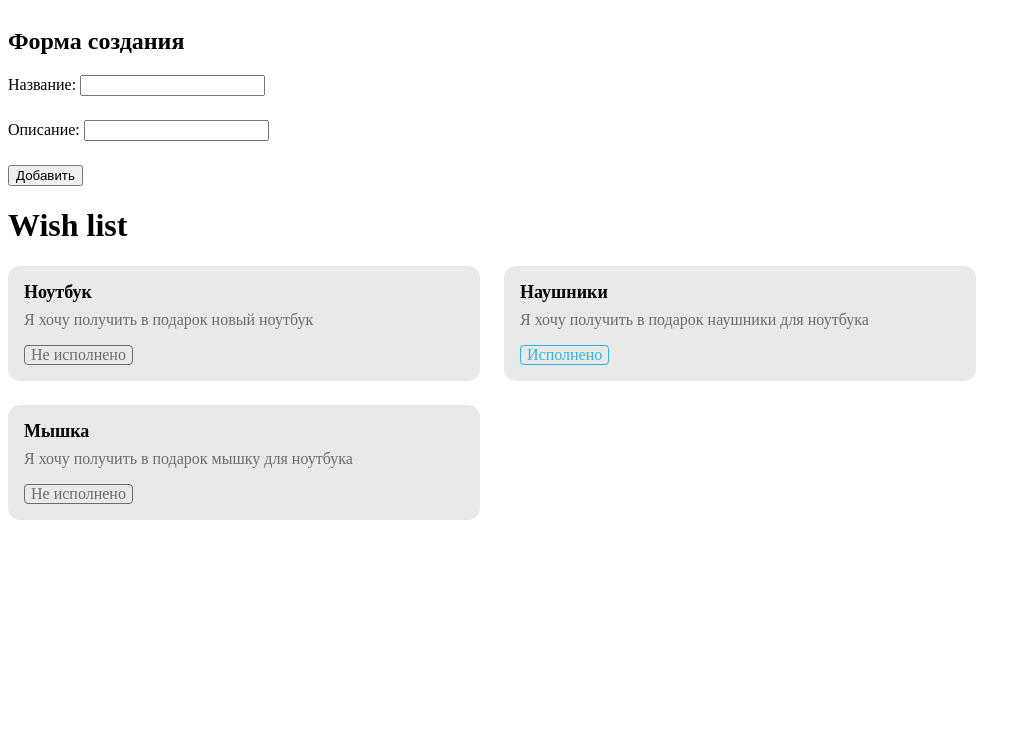
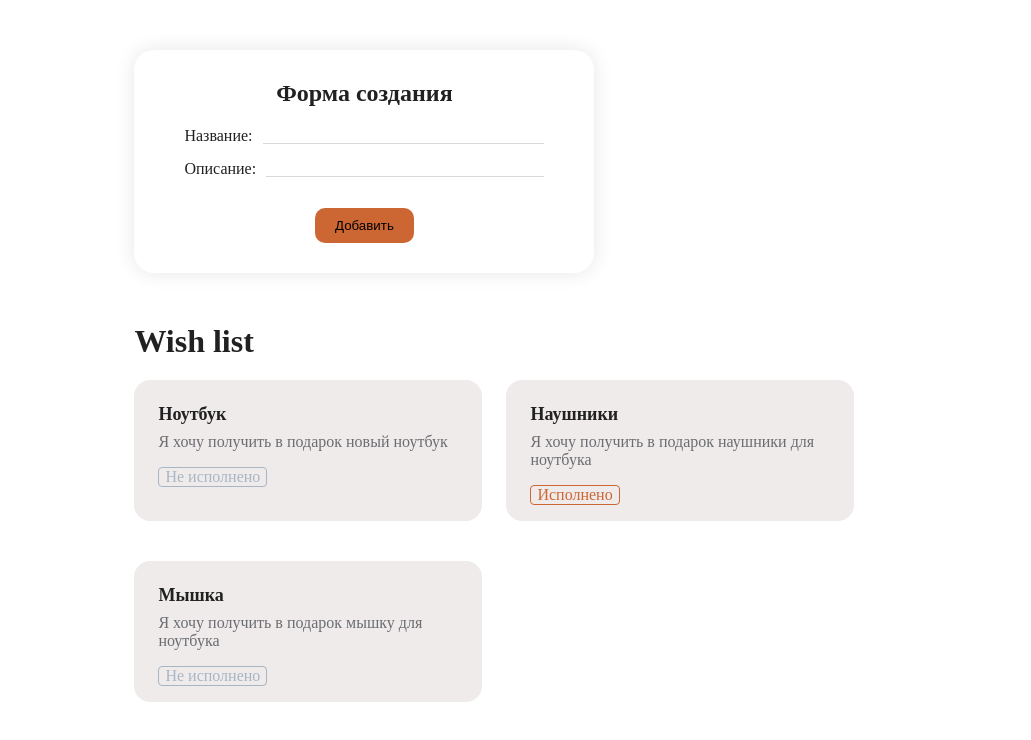
Before and after one commit to MashaMoreva/wish-list, a Vue app: page / in a window 1280 px wide. Shown: the top 740 px of the page, without its empty margins (0-1031 px from the left). Built offline with nearby package versions, Linux system fonts and the light colour scheme.

Commit message:
update-styles

```diff
--- a/src/App.vue
+++ b/src/App.vue
@@ -57,6 +57,6 @@ const openCardForEdit = (card) => {
 };
 </script>
 
-<style scoped>
+<style>
 @import './assets/global.css';
 </style>
--- a/src/assets/global.css
+++ b/src/assets/global.css
@@ -1,12 +1,49 @@
 body {
-    background-color: rgb(241, 248, 255);
     color: #212121;
+}
 
+p,
+h1,
+h2 {
+    margin: 0;
+}
+
+h1,
+h2 {
+    margin-bottom: 20px;
+}
+
+label {
+    width: 90%;
+    display: flex;
+    align-items: center;
+}
+
+label:first-of-type {
+    margin-bottom: 15px;
+}
+
+input {
+    padding: 0;
+    border: none;
+    outline: none;
+    width: 100%;
+    margin-left: 10px;
+    border-bottom: 1px solid #D9D9D9;
+}
+
+button {
+    padding: 0;
+    border: none;
+    background: transparent;
+    cursor: pointer;
+    padding: 10px 20px;
+    border-radius: 10px;
 }
 
 .container {
     width: 80%;
-    max-width: 0 auto;
+    margin: 0 auto;
 }
 
 .wrapper {
--- a/src/components/AppCard.vue
+++ b/src/components/AppCard.vue
@@ -27,12 +27,13 @@ const props = defineProps({
 
 <style scoped>
 .card {
-    width: 440px;
-    padding: 16px;
-    background-color: #eae9e9;
-    border-radius: 12px;
-    cursor: pointer;
+    width: 300px;
+    padding: 24px 24px 16px;
+    background-color: #f0ebeb;
+    border-radius: 16px;
+    margin-bottom: 16px;
 }
+
 
 .card-title {
     font-size: 18px;
@@ -40,10 +41,12 @@ const props = defineProps({
     margin-bottom: 8px;
 }
 
+
 .card-description {
     color: rgb(106, 109, 114);
     margin-bottom: 16px;
 }
+
 
 .card-completed {
     display: flex;
@@ -51,17 +54,19 @@ const props = defineProps({
     gap: 4px;
 }
 
+
 .card-is-completed {
     padding: 0 6px;
-    border: 1px solid rgb(42, 182, 231);
-    color: rgb(42, 182, 231);
+    border: 1px solid rgba(204, 102, 51, 1);
+    color: rgba(204, 102, 51, 1);
     border-radius: 4px;
 }
 
+
 .card-is-not-completed {
     padding: 0 6px;
-    border: 1px solid rgb(106, 109, 114);
-    color: rgb(106, 109, 114);
+    border: 1px solid rgb(166, 182, 197);
+    color: rgb(166, 182, 197);
     border-radius: 4px;
 }
 </style>
--- a/src/components/AppModal.vue
+++ b/src/components/AppModal.vue
@@ -46,7 +46,7 @@ const props = defineProps({
     padding: 30px;
     margin: 0 auto;
     background: #fff;
-    border-radius: 4px;
+    border-radius: 20px;
 }
 
 .modal_close {
--- a/src/components/CardFormModal.vue
+++ b/src/components/CardFormModal.vue
@@ -63,32 +63,25 @@ const cancelEdit = () => {
     flex-direction: column;
 }
 
-input {
-    margin-left: 4px;
-    margin-bottom: 24px;
-    width: 80%;
-}
-
 .modal-wrapper {
     display: flex;
     align-items: center;
     flex-direction: column;
     width: 380px;
-    height: 280px;
 }
 
 button {
     width: 180px;
-    cursor: pointer;
+    background: #D9D9D9;
 }
 
 .actions {
     display: flex;
-    margin-top: 32px;
+    margin-top: 30px;
 }
 
 .save-button {
-    background-color: #a2ffa2;
+    background-color: rgba(204, 102, 51, 1);
     margin-right: 8px;
 }
 </style>
--- a/src/components/FormCreate.vue
+++ b/src/components/FormCreate.vue
@@ -32,13 +32,18 @@ const addCard = () => {
 
 <style scoped>
 .form {
+    border-radius: 20px;
     display: flex;
     flex-direction: column;
-    align-items: flex-start;
+    align-items: center;
+    box-shadow: 0px 0px 20px 0px rgba(0, 0, 0, 0.10);
+    padding: 30px;
+    width: 400px;
+    margin: 50px 0;
 }
 
-input {
-    margin-left: 4px;
-    margin-bottom: 24px;
+button {
+    margin-top: 30px;
+    background-color: rgba(204, 102, 51, 1);
 }
 </style>
--- a/src/components/FormEdit.vue
+++ b/src/components/FormEdit.vue
@@ -14,7 +14,6 @@
 </template>
 
 <script setup>
-import { ref } from "vue";
 
 const props = defineProps({
     card: {
@@ -40,13 +39,4 @@ const saveCard = () => {
 }
 </script>
 
-<style scoped>
-.form {
-    margin-bottom: 12px;
-}
-
-input {
-    margin-left: 4px;
-    margin-bottom: 8px;
-}
-</style>
+<style scoped></style>
```
